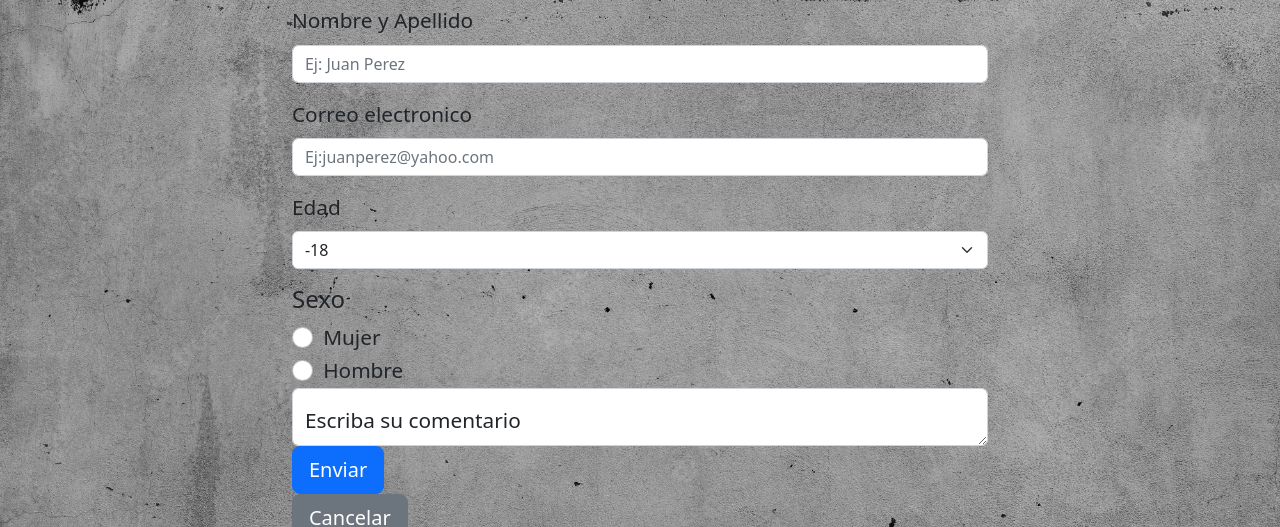
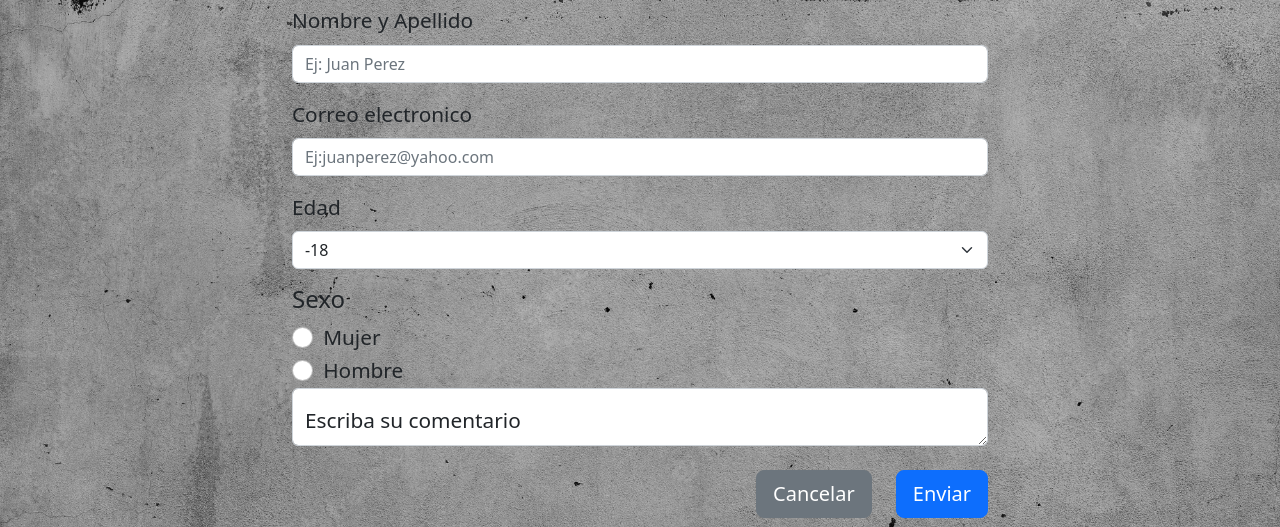
Before and after one commit to SantiagoSarria/Tu-Tienda-Fit-Sarria, a website: page pages/contacto.html in a window 1280 px wide. Shown: the part 273-800 px from the top of the page. Drawn offline with Linux system fonts and the light colour scheme; a web font is replaced by a local one.

Commit message:
Arregle alineación de botones

```diff
--- a/pages/contacto.html
+++ b/pages/contacto.html
@@ -140,15 +140,15 @@
             ></textarea>
             <label for="floatingTextarea2">Escriba su comentario</label>
           </div>
-          <div id="botones__contendor">
-            <div>
+          <div class="row row-cols-auto justify-content-end mt-4">
+            <div class="col">
+              <button type="button" class="btn btn-secondary btn-lg">
+                Cancelar
+              </button>
+            </div>
+            <div class="col">
               <button type="button" class="btn btn-primary btn-lg">
                 Enviar
-              </button>
-            </div>
-            <div>
-              <button type="button" class="btn btn-secondary btn-lg">
-                Cancelar
               </button>
             </div>
           </div>
```
